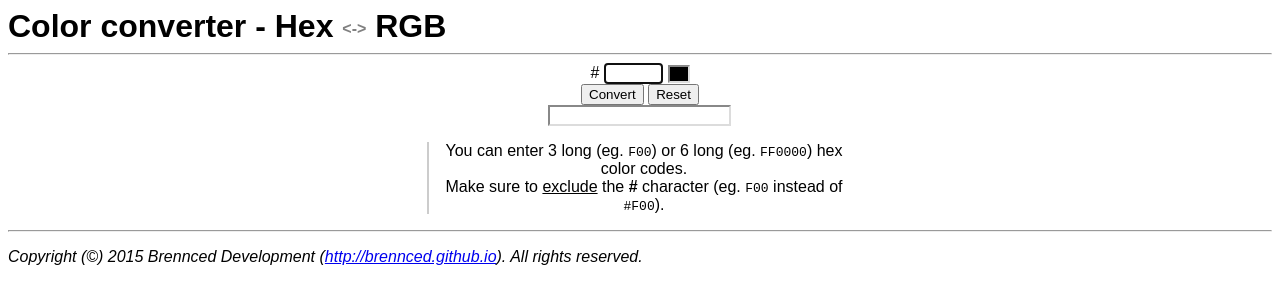
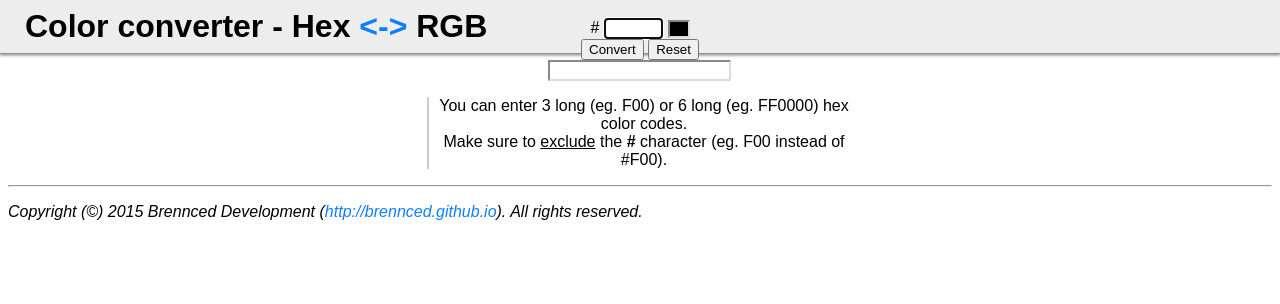
Before and after one commit to brennced/tools, a plain HTML site: page color/hextorgb.html in a window 1280 px wide. Drawn offline with Linux system fonts and the light colour scheme.

Commit message:
Update hextorgb.html

```diff
--- a/color/hextorgb.html
+++ b/color/hextorgb.html
@@ -115,10 +115,39 @@
 				position: relative;
 				left: 30%;
 			}
+
+			* {
+				font-family: sans-serif;
+			}
+			h1 {
+				margin: 0px;
+				position: absolute;
+				left: 0px;
+				top: 0px;
+				width: 100%;
+				background-color: #EDEDED;
+				border-bottom: 1px solid #929292;
+				box-shadow: 0px 2px 2px rgba(0,0,0,0.33);
+				padding: 8px 0px;
+			}
+			#hl {
+				margin: 0px 0px 0px 25px;
+			}
+			#spacetop {
+				border: 0px solid transparent;
+				margin-top: 70px;
+			}
+			a {
+				color: #0D7FFE;
+				text-decoration: none;
+			}
+			a:hover {
+				text-decoration: underline;
+			}
 		</style>
 	</head>
 	<body onload="document.getElementById('inpt').focus()">
-		<h1>Color converter - Hex <a href="rgbtohex.html">&lt;-&gt;</a> RGB</h1>
+		<h1><span id="hl">Color converter - Hex <a href="rgbtohex.html">&lt;-&gt;</a> RGB</span></h1>
 		<hr />
 		<div id="content">
 			<center>
```
